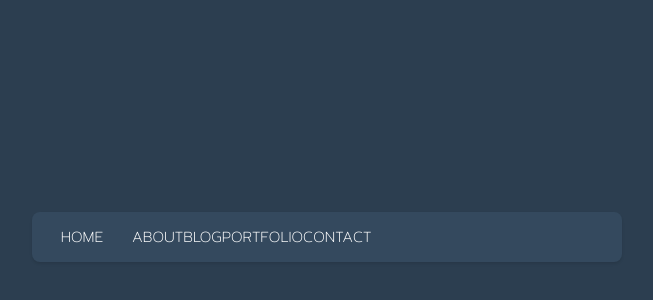
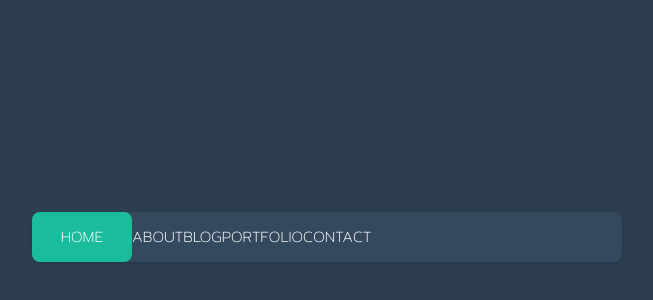
Before and after one commit to mTy8421/Animation-Menu-bar, a plain HTML site: page index.html in a window 1280 px wide. Shown: the part 58-358 px from the top of the page, without its empty margins (313-966 px from the left). Drawn offline with Linux system fonts and the light colour scheme.

Commit message:
update nav

```diff
--- a/style/style.css
+++ b/style/style.css
@@ -41,3 +41,8 @@ nav .animation{
 nav a:nth-child(1){
     width: 100px;
 }
+
+nav .start-home, a:nth-child(1):hover~.animation{
+    width: 100px;
+    left: 0;
+}
```
